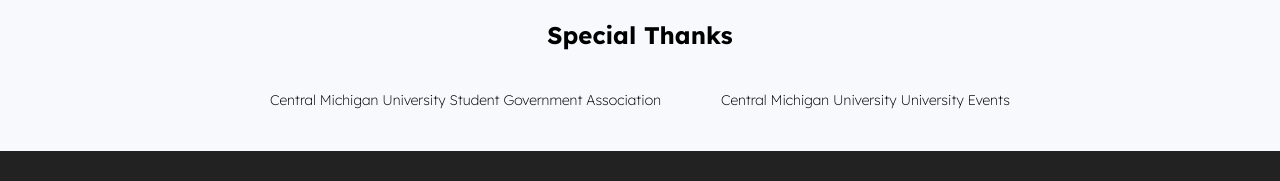
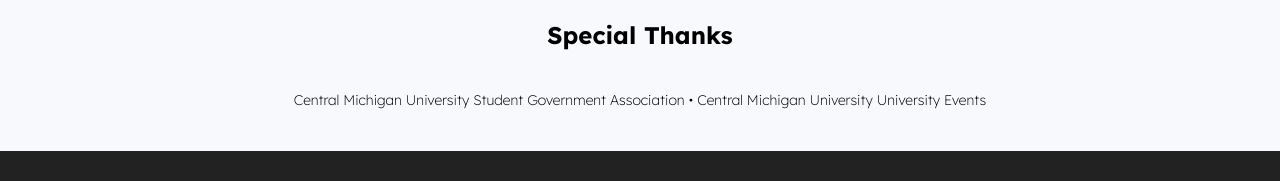
Before and after one commit to Christian-Toney/TEDxCentralMichiganUniversity, a React app: page /organizers in a window 1280 px wide. Shown: the part 1232-1413 px from the top of the page. Built offline with nearby package versions, Linux system fonts and the light colour scheme.

Commit message:
make the thanks more concise

```diff
--- a/src/components/OrganizersPage/OrganizersPage.tsx
+++ b/src/components/OrganizersPage/OrganizersPage.tsx
@@ -26,9 +26,8 @@
       </section>
       <section>
         <h1>Special Thanks</h1>
-        <ul>
-          <li style={{width: "auto"}}>Central Michigan University Student Government Association</li>
-          <li style={{width: "auto"}}>Central Michigan University University Events</li>
+        <ul style={{}}>
+          <li style={{width: "auto"}}>Central Michigan University Student Government Association • Central Michigan University University Events</li>
         </ul>
       </section>
     </main>
```
